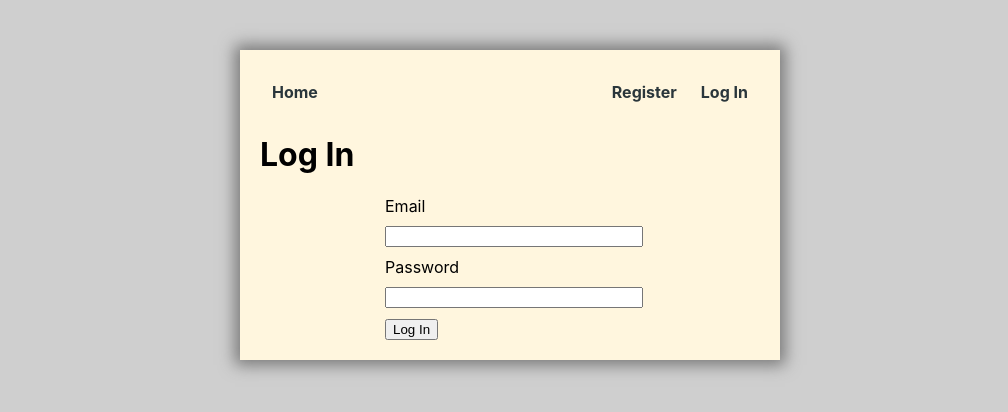
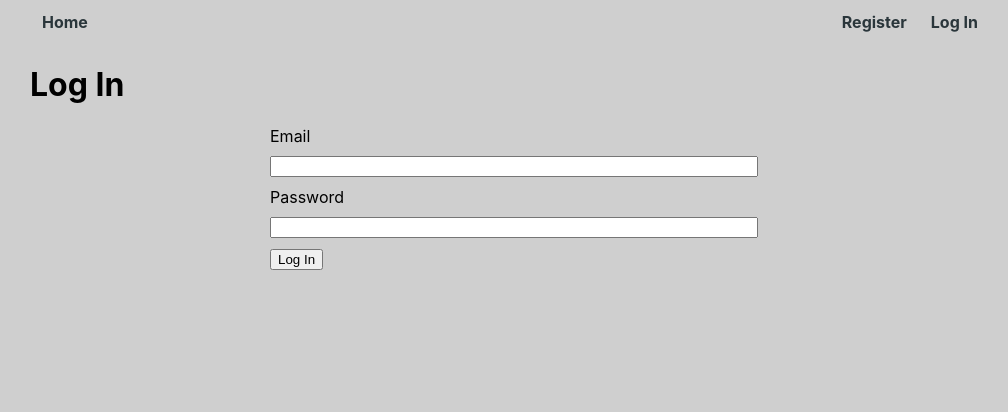
Before and after one commit to IvashkaVIP/goit-react-hw-08-phonebook, a React (Create React App) app: page /login in a window 1280 px wide. Shown: the top 412 px of the page, without its empty margins (130-1138 px from the left). Built offline with nearby package versions, Linux system fonts and the light colour scheme.

Commit message:
add layout & lazy

```diff
--- a/src/components/App.jsx
+++ b/src/components/App.jsx
@@ -1,40 +1,47 @@
-// import { useEffect } from 'react';
-import { Route, Routes } from 'react-router-dom'
+import { useEffect, lazy } from 'react';
+import { Route, Routes } from 'react-router-dom';
 import { fetchCurrentUser } from 'redux/auth/authOperations';
+// import { AppBar } from './AppBar/AppBar';
+import { useDispatch } from 'react-redux';
+import { Layout } from './Layout'
 // import { useDispatch} from 'react-redux';
 // import { fetchContacts } from 'redux/contacts/contactsOperations';
 
-import { Home } from 'pages/home/home';
-import { Register } from 'pages/register/register';
-import { Login } from 'pages/login/login';
-import { Contacts } from 'pages/contacts';
-import { AppBar } from './AppBar/appBar';
-import css from './App.module.css';
-import { useDispatch } from 'react-redux';
-import { useEffect } from 'react';
+// import { Home } from 'pages/home/home';
+// import { Register } from 'pages/register/register';
+// import { Login } from 'pages/login/login';
+// import { Contacts } from 'pages/contacts';
+
+const HomePage = lazy(() => import('../pages/home/home'));
+const RegisterPage = lazy(() => import('../pages/register/register'));
+const LoginPage = lazy(() => import('../pages/login/login'));
+const ContactsPage = lazy(() => import('../pages/contacts'));
+
+// import { AppBar } from './AppBar/AppBar';
+
+// import css from './App.module.css';
+
+
 // import PrivateRoute from './PrivateRoute/PrivateRoute';
 
 export const App = () => {
   const dispatch = useDispatch();
 
-  useEffect(()=>{dispatch(fetchCurrentUser())},[dispatch])
+  useEffect(() => {
+    dispatch(fetchCurrentUser());
+  }, [dispatch]);
 
   return (
-    <div className={css.container}>
-      <AppBar />
+
       <Routes>
-        <Route path="/" element={<Home />} />
-        <Route path="/register" element={<Register />} />
-        <Route path="/login" element={<Login />} />
-        <Route path="/contacts" element={<Contacts />} />
-
-        {/* <PrivateRoute path="/contacts">
-          <Contacts />
-        </PrivateRoute> */}
-
-        {/* <PrivateRoute >
-        </PrivateRoute> */}
+        <Route path="/" element={<Layout />}>
+          <Route index element={<HomePage />} />
+          <Route path="/register" element={<RegisterPage />} />
+          <Route path="/login" element={<LoginPage />} />
+          <Route path="/contacts" element={<ContactsPage />} />
+          <Route path="*" element={<HomePage />} />
+        </Route>
       </Routes>
-    </div>
+    // </div>
   );
 };
--- a/src/components/AppBar/appBar.js
+++ b/src/components/AppBar/appBar.js
@@ -1,7 +1,7 @@
 import { Navigation } from '../Navigation/Navigation'
 import { AuthNav } from 'components/AuthNav/authNav';
 import { UserMenu } from 'components/UserMenu/userMenu';
-import css from './appBar.module.css'
+import css from './AppBar.module.css'
 import { useSelector } from 'react-redux';
 import { authSelectors } from 'redux/auth/authSelectors';
 // import { Contacts } from 'pages/contacts';
--- /dev/null
+++ b/src/components/Layout.jsx
@@ -0,0 +1,18 @@
+import { Outlet } from 'react-router-dom';
+import { Toaster } from 'react-hot-toast';
+import { AppBar } from './AppBar/AppBar';
+import { Suspense } from 'react';
+
+export const Layout = () => {
+  return (
+    <div style={{ maxWidth: 960, margin: '0 auto', padding: '0 16px' }}>
+      <AppBar />
+      <Suspense fallback={null}>
+        <Outlet />
+      </Suspense>
+      <Toaster position="top-right" reverseOrder={false} />
+    </div>
+  );
+};
+
+// export default Layout;
--- a/src/pages/contacts.jsx
+++ b/src/pages/contacts.jsx
@@ -6,7 +6,7 @@ import { useEffect } from 'react';
 import { Filter } from 'components//Filter/Filter';
 import { authSelectors } from 'redux/auth/authSelectors';
 
-export const Contacts = () => {
+export default function Contacts () {
   const dispatch = useDispatch();
   const isLoggedIn = useSelector(authSelectors.selectIsLoggedIn);
 
--- a/src/pages/home/home.jsx
+++ b/src/pages/home/home.jsx
@@ -2,7 +2,7 @@
 // import { useEffect } from 'react';
 import css from './home.module.css'
 
-export const Home = () => {
+export default function Home () {
 
   return (
     <>
--- a/src/pages/login/login.jsx
+++ b/src/pages/login/login.jsx
@@ -2,7 +2,7 @@ import { useDispatch } from 'react-redux';
 import * as authOperations from 'redux/auth/authOperations';
 import css from './login.module.css';
 
-export const Login = () => {
+export default function Login () {
   const dispatch = useDispatch();
 
   const handleSubmit = evt => {
--- a/src/pages/register/register.jsx
+++ b/src/pages/register/register.jsx
@@ -2,7 +2,7 @@ import { useDispatch } from 'react-redux';
 import css from './register.module.css'
 import * as authOperations from 'redux/auth/authOperations';
 
-export const Register = () => {
+export default function Register () {
 
   const dispatch = useDispatch();
 
```
